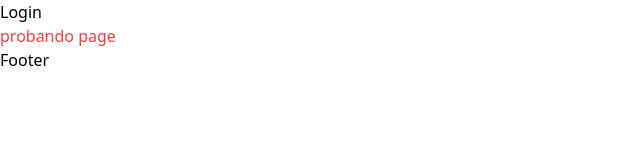
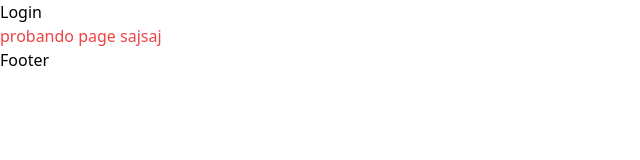
Before and after one commit to No-Country/c-16-127-n-react, a React (Vite) app in the folder frontend/vite-project/: page / in a window 1280 px wide. Shown: the top 160 px of the page, without its empty margins (0-640 px from the left). Built offline with nearby package versions, Linux system fonts and the light colour scheme.

Commit message:
Testing front

```diff
--- a/frontend/vite-project/src/App.jsx
+++ b/frontend/vite-project/src/App.jsx
@@ -12,7 +12,7 @@ function App() {
   return (
     <>
       <Login/>
-      <h1 className="text-red-500">probando page</h1>
+      <h1 className="text-red-500">probando page sajsaj</h1>
       <Footer/>
     </>
   )
```
